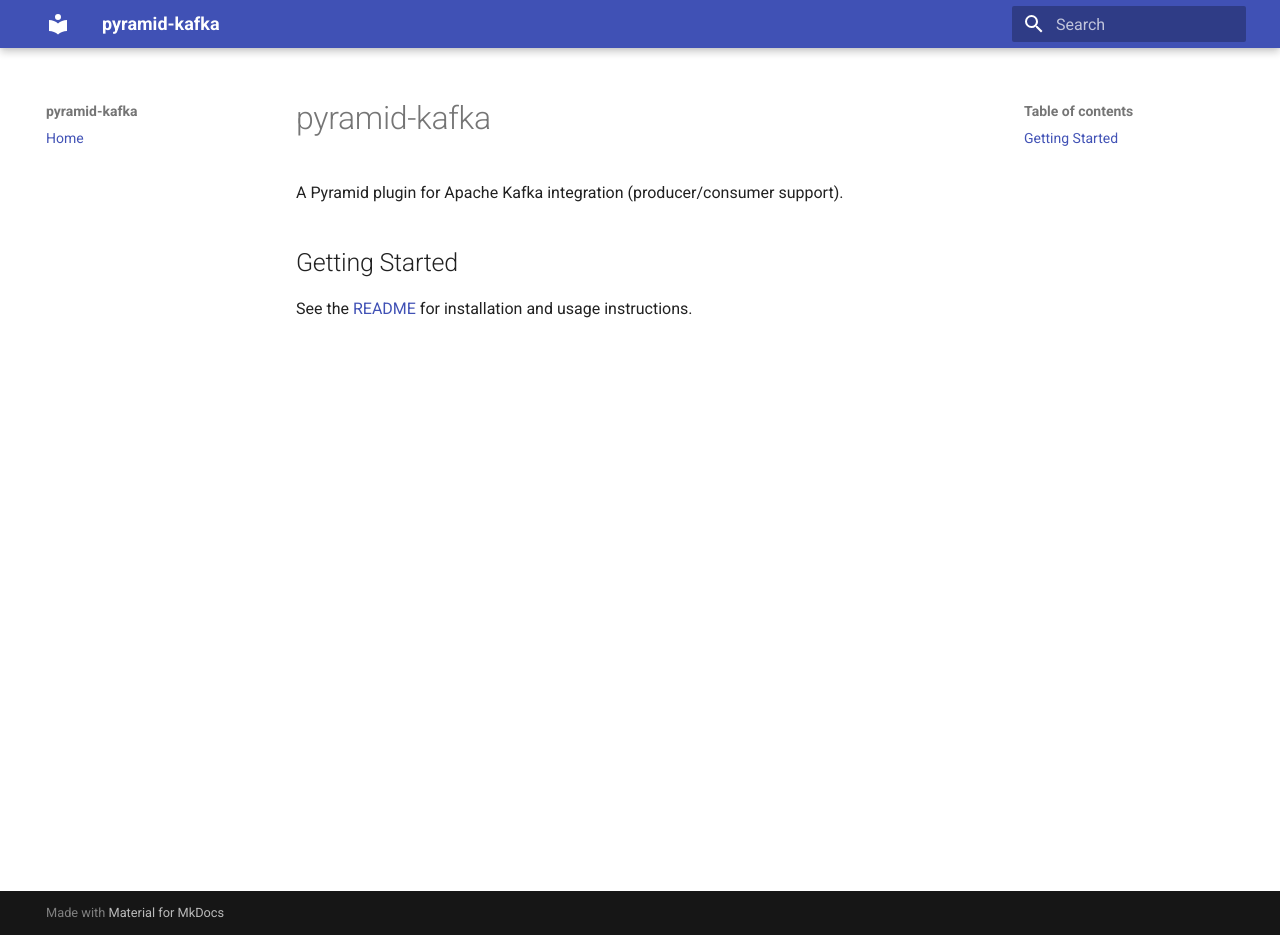
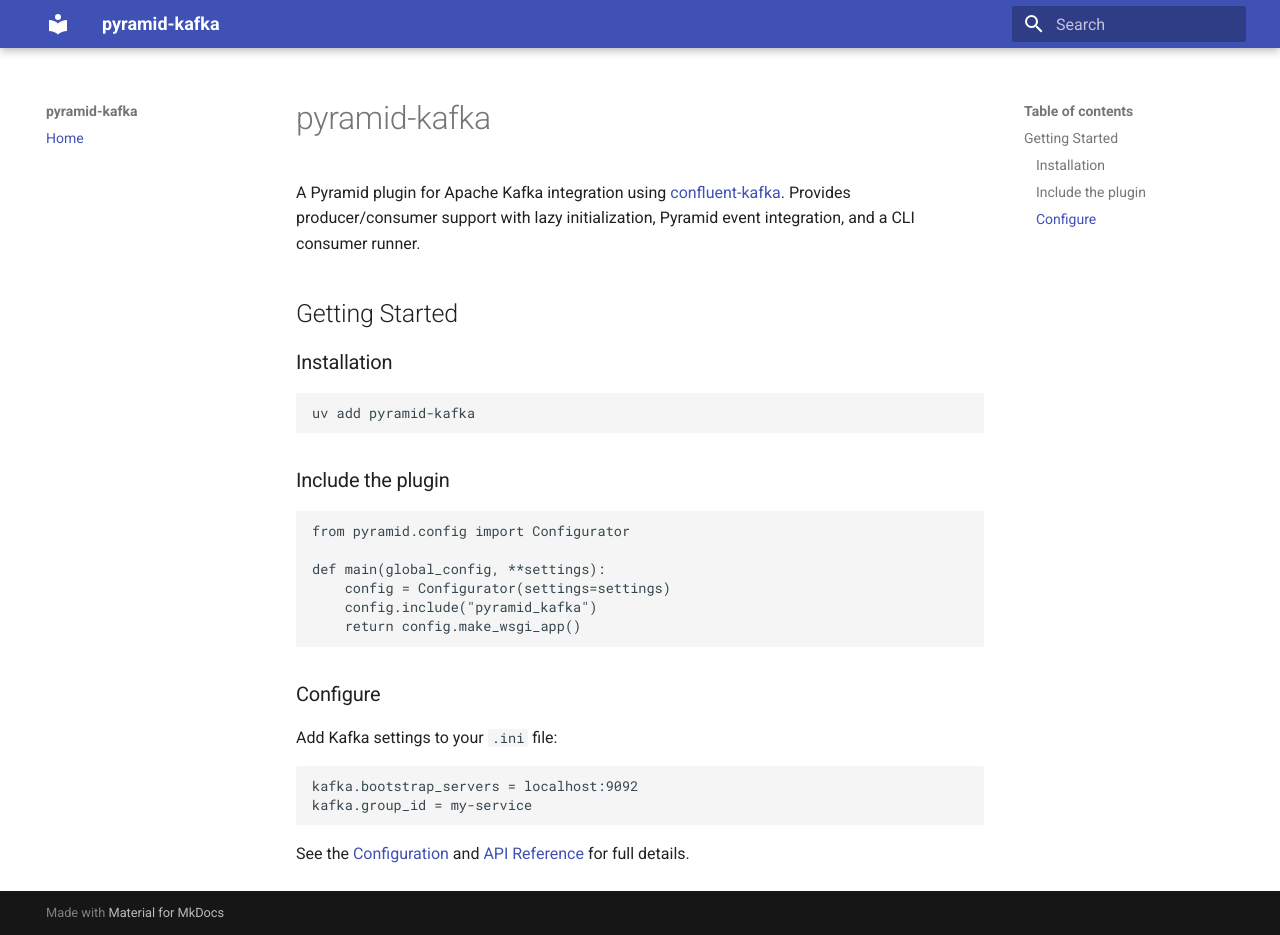
Before and after one commit to cartaorobbin/pyramid-kafka, an MkDocs documentation site: the page built from docs/index.md, in a window 1280 px wide and 935 px high. Built offline with MkDocs 1.6.1 and Material for MkDocs 9.7.7, drawn with Linux system fonts in a browser that asks for light colours.

Commit message:
docs: update README and docs with usage examples and config reference
Made-with: Cursor

````diff
--- a/docs/index.md
+++ b/docs/index.md
@@ -1,7 +1,33 @@
 # pyramid-kafka
 
-A Pyramid plugin for Apache Kafka integration (producer/consumer support).
+A Pyramid plugin for Apache Kafka integration using [confluent-kafka](https://github.com/confluentinc/confluent-kafka-python). Provides producer/consumer support with lazy initialization, Pyramid event integration, and a CLI consumer runner.
 
 ## Getting Started
 
-See the [README](https://github.com/robbin/pyramid-kafka) for installation and usage instructions.
+### Installation
+
+```bash
+uv add pyramid-kafka
+```
+
+### Include the plugin
+
+```python
+from pyramid.config import Configurator
+
+def main(global_config, **settings):
+    config = Configurator(settings=settings)
+    config.include("pyramid_kafka")
+    return config.make_wsgi_app()
+```
+
+### Configure
+
+Add Kafka settings to your `.ini` file:
+
+```ini
+kafka.bootstrap_servers = localhost:9092
+kafka.group_id = my-service
+```
+
+See the [Configuration](configuration.md) and [API Reference](api.md) for full details.
````
Also changed, not shown: README.md (+130 -4 lines).
